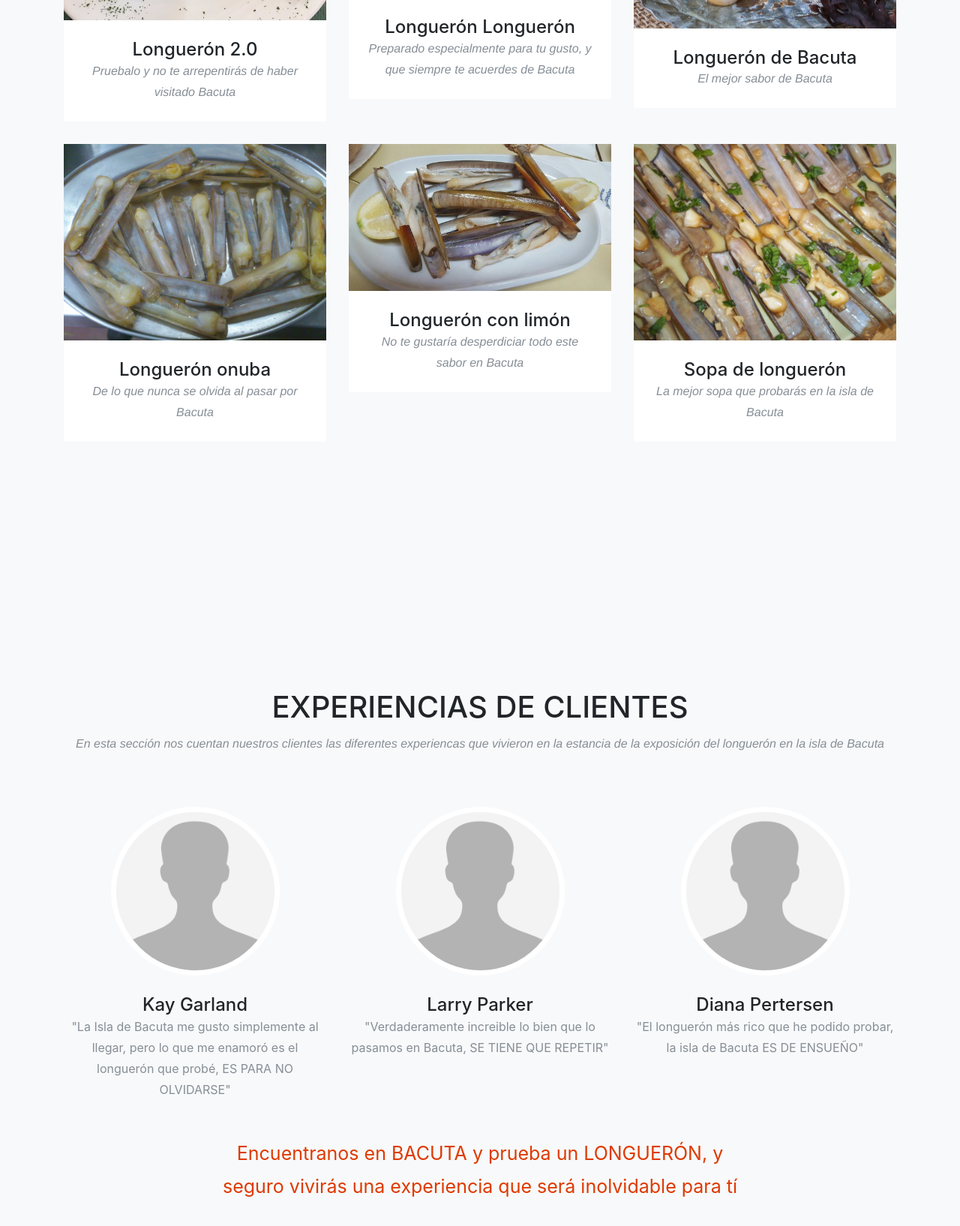
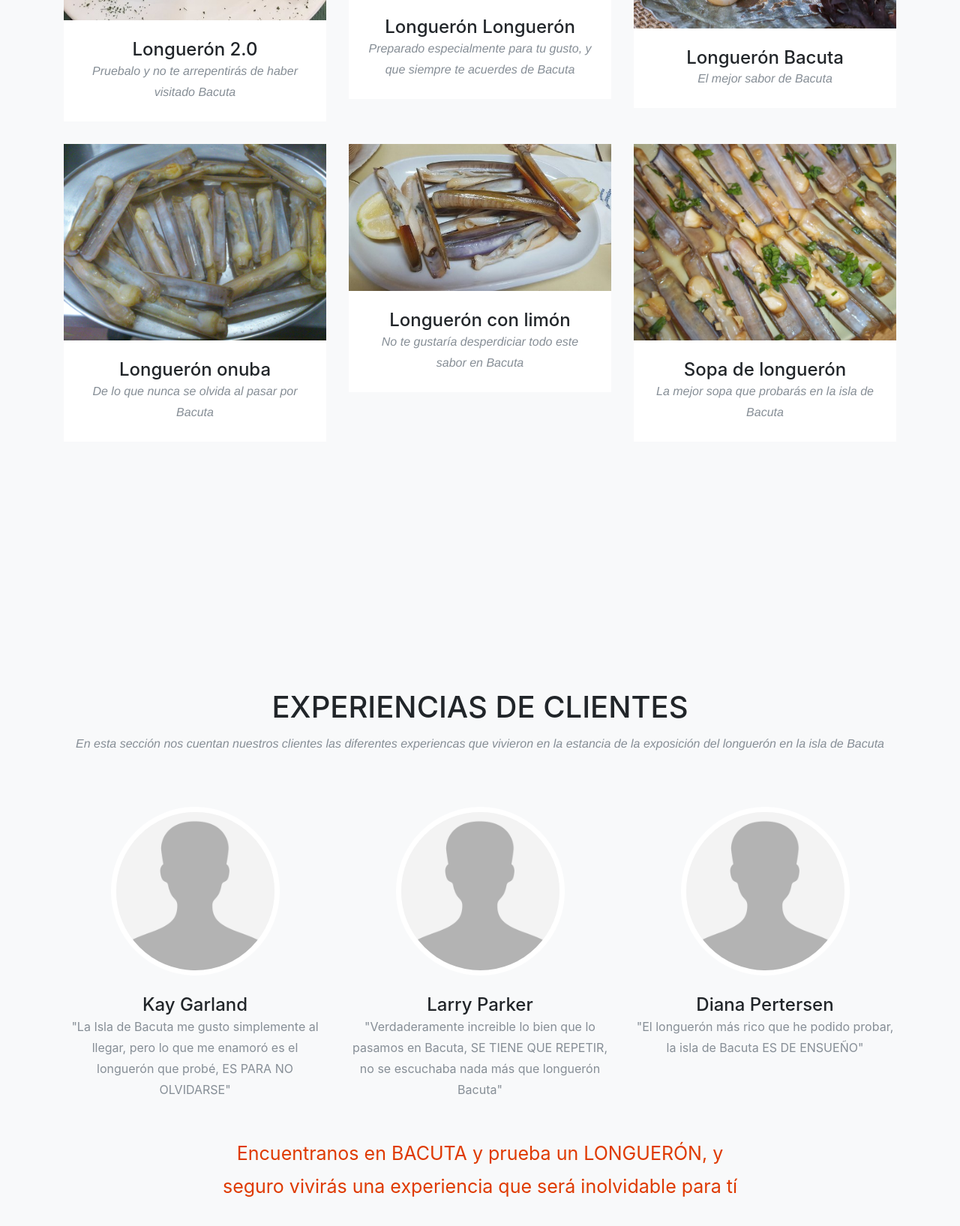
Before and after one commit to longuerondebacuta/BacutaLongueron, a website with bundled scripts: page index.html in a window 1280 px wide. Shown: the part 1313-2948 px from the top of the page at 75% size. Built offline with nearby package versions, Linux system fonts and the light colour scheme; a web font is replaced by a local one.

Commit message:
Add files via upload

```diff
--- a/index.html
+++ b/index.html
@@ -5,7 +5,7 @@
 
     <meta charset="utf-8">
     <meta name="viewport" content="width=device-width, initial-scale=1, shrink-to-fit=no">
-    <meta name="description" content="Exposición de diferentes platos de longuerón en la isla de Bacuta. visita la isla de Bacuta y prueba un plato del longuerón. seguro querás repetir la experiencia.">
+    <meta name="description" content="Exposición de diferentes platos de longuerón Bacuta en la isla de Bacuta. visita la isla de Bacuta y prueba un plato del longuerón. seguro querás repetir la experiencia.">
     <meta name="author" content="PergenDeveloper">
 	<meta name="keywords" content="longuerón Bacuta">
 	<meta name="robots" content="Index,Follow">
@@ -111,7 +111,7 @@
               <img class="img-fluid" src="img/portfolio/03-thumbnail.jpg" alt="">
             </a>
             <div class="portfolio-caption">
-              <h4>Longuerón de Bacuta</h4>
+              <h4>Longuerón Bacuta</h4>
               <p class="text-muted">El mejor sabor de Bacuta</p>
             </div>
           </div>
@@ -182,7 +182,7 @@
             <div class="team-member">
               <img class="mx-auto rounded-circle" src="img/team/2.jpg" alt="">
               <h4>Larry Parker</h4>
-              <p class="text-muted">"Verdaderamente increible lo bien que lo pasamos en Bacuta, SE TIENE QUE REPETIR"</p>
+              <p class="text-muted">"Verdaderamente increible lo bien que lo pasamos en Bacuta, SE TIENE QUE REPETIR, no se escuchaba nada más que longuerón Bacuta"</p>
             </div>
           </div>
           <div class="col-sm-4">
```
